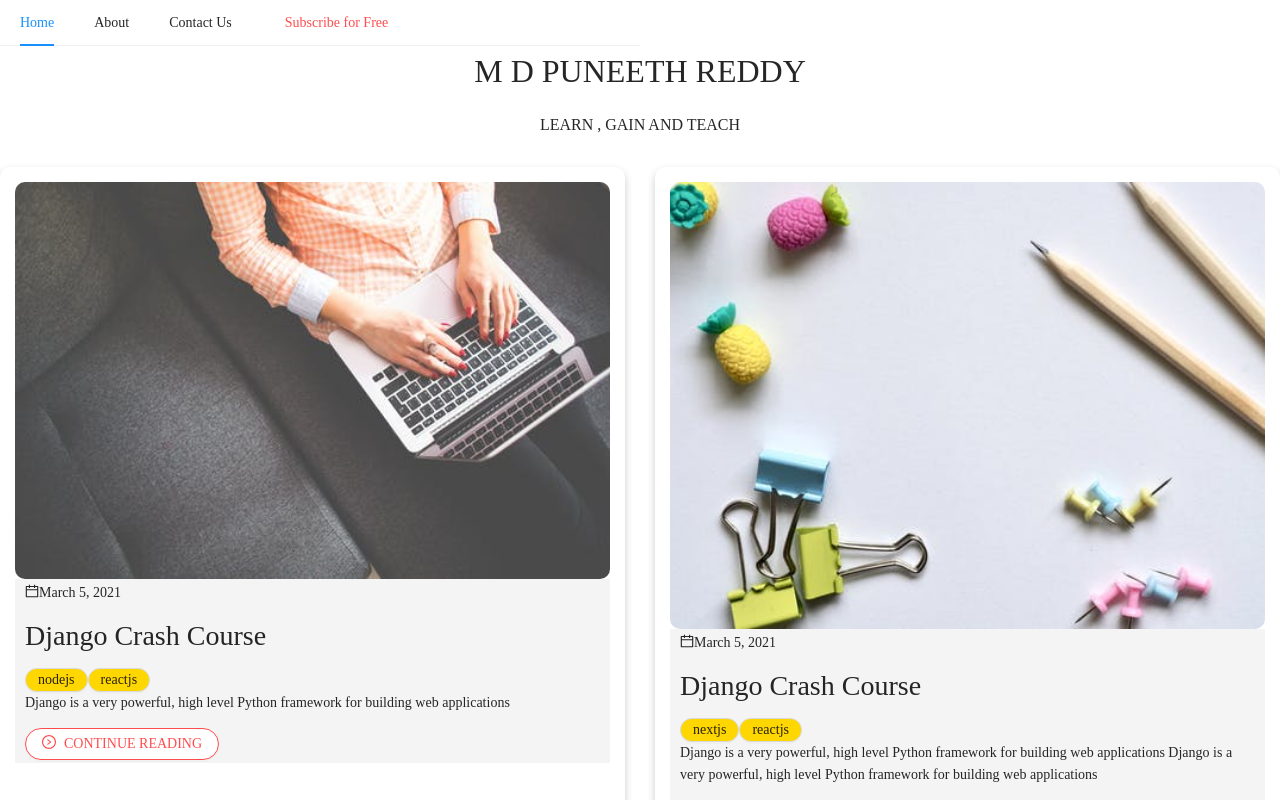
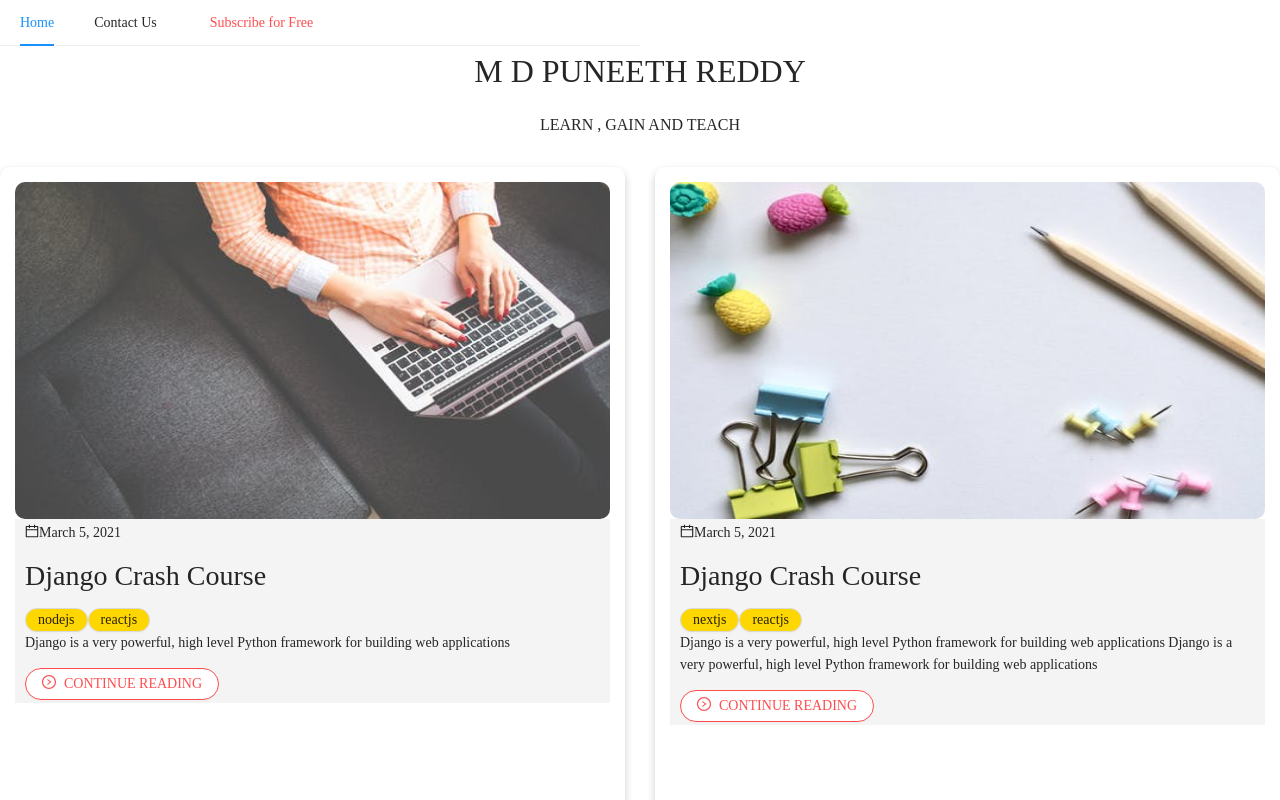
Before and after one commit to MDPuneethReddy/personalblog, a Next.js app: page / in a window 1280 px wide. Shown: the top 800 px of the page. Built offline with nearby package versions, Linux system fonts and the light colour scheme.

Commit message:
Remove about page

```diff
--- a/components/NavBar.tsx
+++ b/components/NavBar.tsx
@@ -19,11 +19,6 @@ return(
                 <a href="/">Home</a>
               </Menu.Item>
               <Menu.Item
-                key="About"
-              >
-                <a href="/about">About</a>
-              </Menu.Item>
-              <Menu.Item
                 key="contact"
               >
                 <a href="/contact">Contact Us</a>
--- a/components/Post.tsx
+++ b/components/Post.tsx
@@ -17,7 +17,7 @@ const Post:React.FC<Iprops>=(props:Iprops )=> {
     console.log(props)
   return (
     <div className='card'>
-      <img  src={props.post.frontmatter.cover_image} alt='' />
+      <img className="post-image" src={props.post.frontmatter.cover_image} alt='' />
 
       <div className='post-date' >
         <CalendarOutlined />{props.post.frontmatter.date}
--- a/styles/globals.css
+++ b/styles/globals.css
@@ -8,6 +8,7 @@ body {
 img {
   width: 100%;
   border-radius: 10px;
+
 }
 
 a {
@@ -67,6 +68,10 @@ ol {
   width: 70%;
   height: 70%;
 }
+
+.post-image{
+  height: 50%;
+}
 @media (max-width: 500px) {
   .posts {
     grid-template-columns: 1fr;
```
Also changed, not shown: components/Search.tsx (added, +11 -0 lines), pages/about.tsx (deleted, +0 -9 lines).
